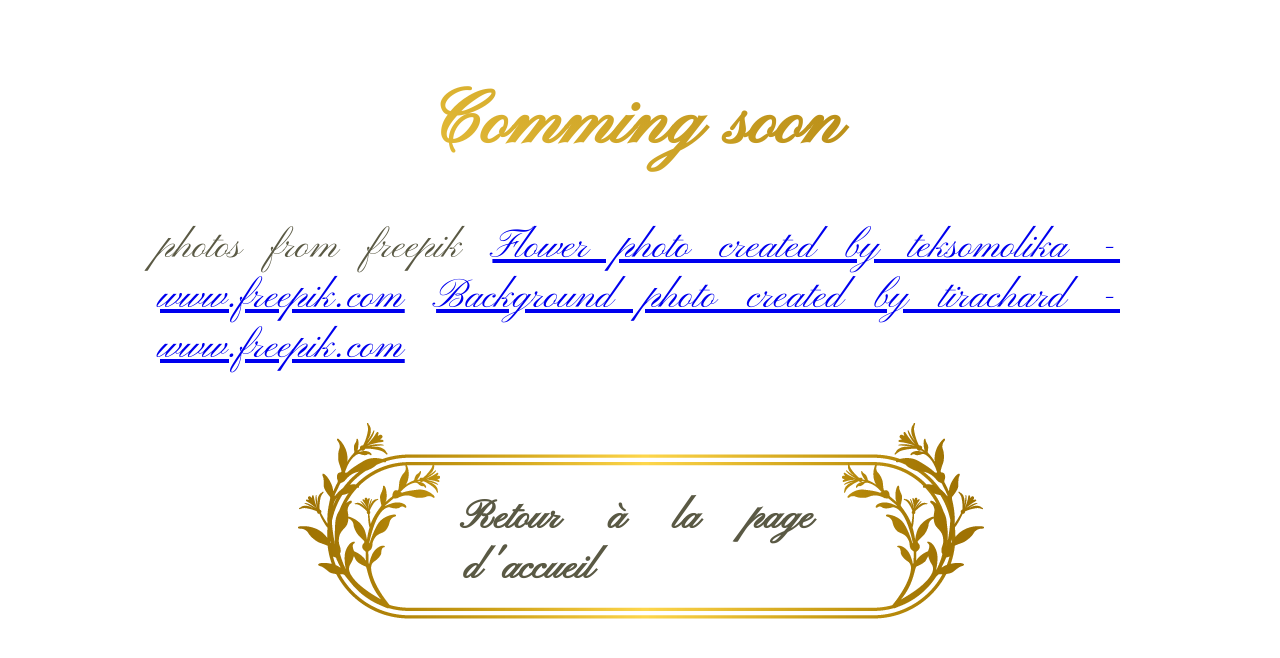
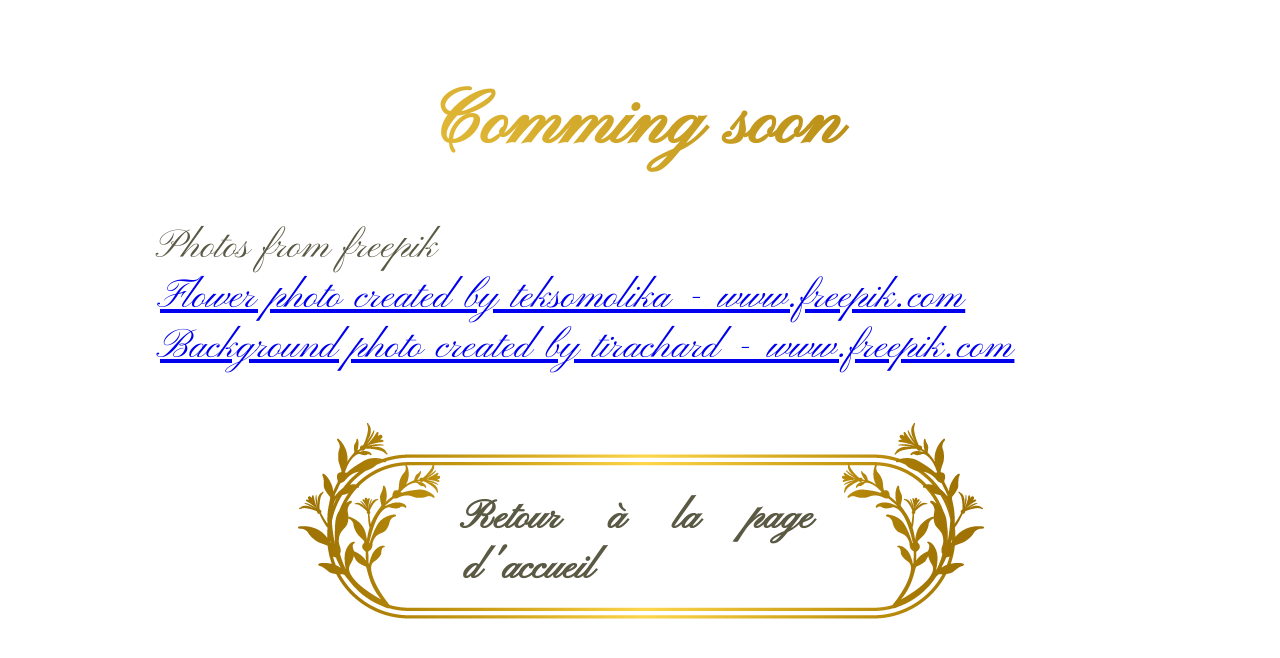
Before and after one commit to kikk01/married_template, a plain HTML site: page templates/photos-videos.html in a window 1280 px wide. Shown: the part 982-1640 px from the top of the page. Drawn offline with Linux system fonts and the light colour scheme.

Commit message:
fix wording

```diff
--- a/templates/photos-videos.html
+++ b/templates/photos-videos.html
@@ -13,8 +13,8 @@
             <h1>Comming soon</h1>
 
             <p>
-                photos from freepik
-                <a href='https://www.freepik.com/photos/flower'>Flower photo created by teksomolika - www.freepik.com</a>
+                Photos from freepik<br>
+                <a href='https://www.freepik.com/photos/flower'>Flower photo created by teksomolika - www.freepik.com</a><br>
                 <a href='https://www.freepik.com/photos/background'>Background photo created by tirachard - www.freepik.com</a>
             </p>
 
```
